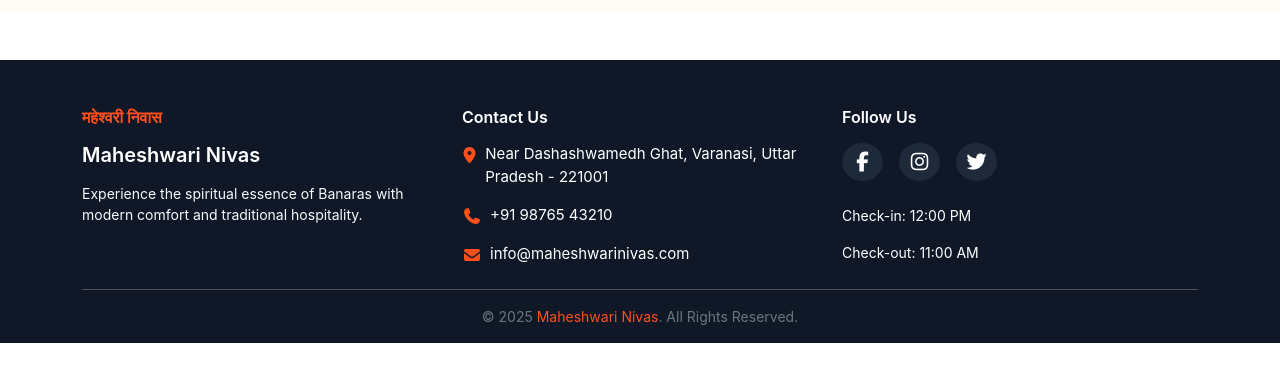
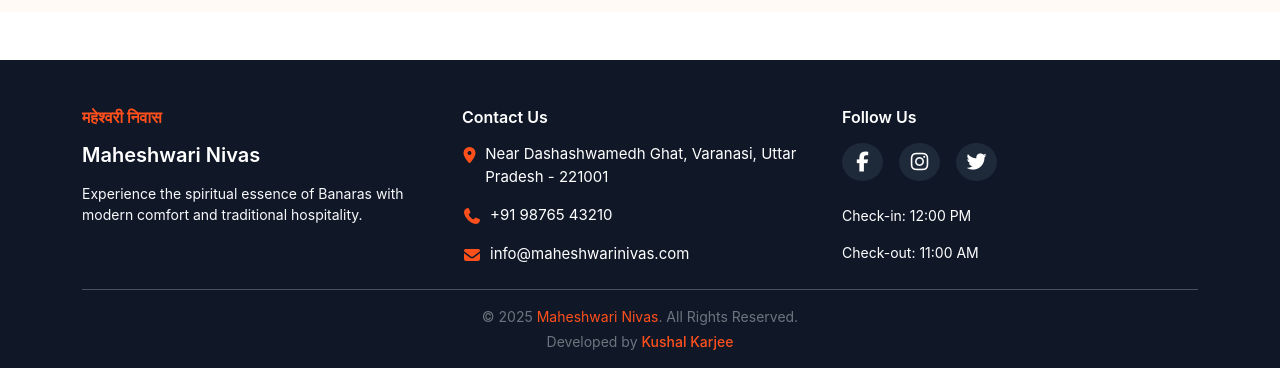
Before and after one commit to Gemini-kush/react-hotelbooking-app, a React (Create React App) app in the folder frontend/: page / in a window 1280 px wide. Shown: the part 2337-2705 px from the top of the page. Before the commit the page ends 2680 px from the top, so only its background shows below. Built offline with nearby package versions, Linux system fonts and the light colour scheme; no server answers.

Commit message:
Update Footer.js

```diff
--- a/frontend/src/components/Footer.js
+++ b/frontend/src/components/Footer.js
@@ -103,9 +103,28 @@ function Footer() {
 
         <hr className="border-light mt-4 mb-3" />
 
+        {/* --- Copyright --- */}
+        <p className="text-center text-secondary small mb-1">
+          © 2025{" "}
+          <span style={{ color: "#FF501C" }}>Maheshwari Nivas</span>. All Rights
+          Reserved.
+        </p>
+
+        {/* --- Developer Credit --- */}
         <p className="text-center text-secondary small mb-0">
-          © 2025 <span style={{ color: "#FF501C" }}>Maheshwari Nivas</span>. All
-          Rights Reserved.
+          Developed by{" "}
+          <a
+            href="https://github.com/Gemini-kush"
+            target="_blank"
+            rel="noopener noreferrer"
+            style={{
+              color: "#FF501C",
+              textDecoration: "none",
+              fontWeight: "500",
+            }}
+          >
+            Kushal Karjee
+          </a>
         </p>
       </Container>
     </footer>
```
